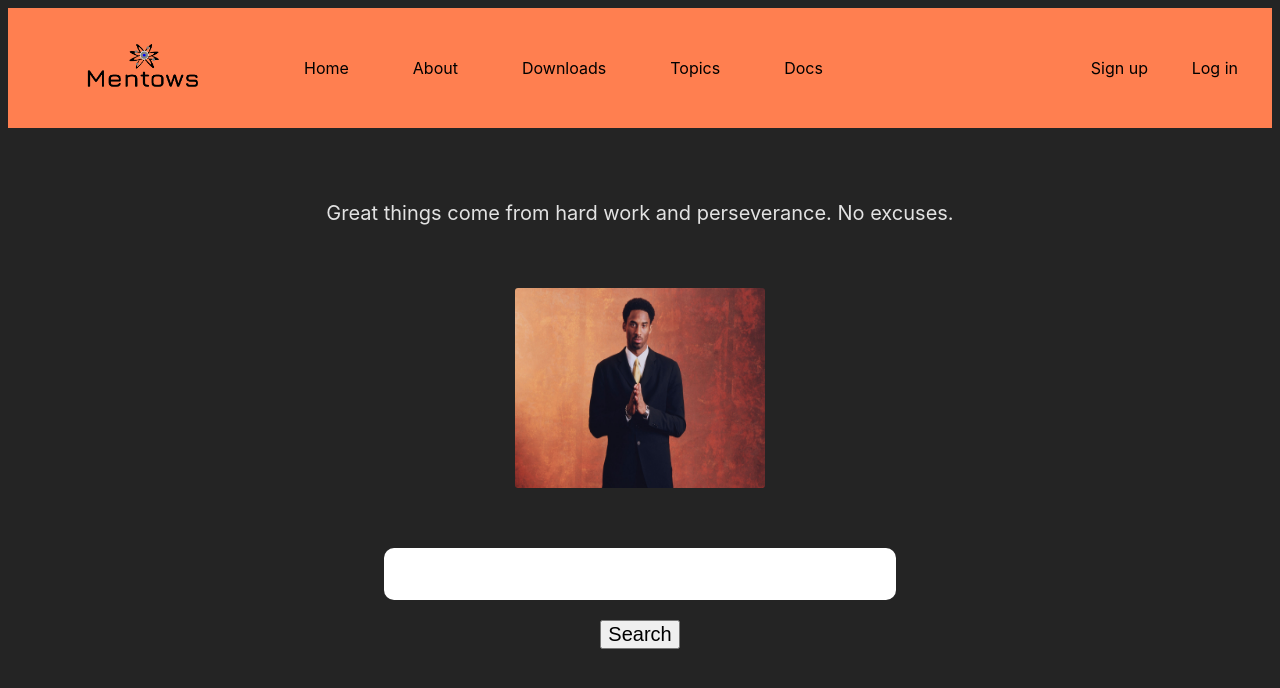
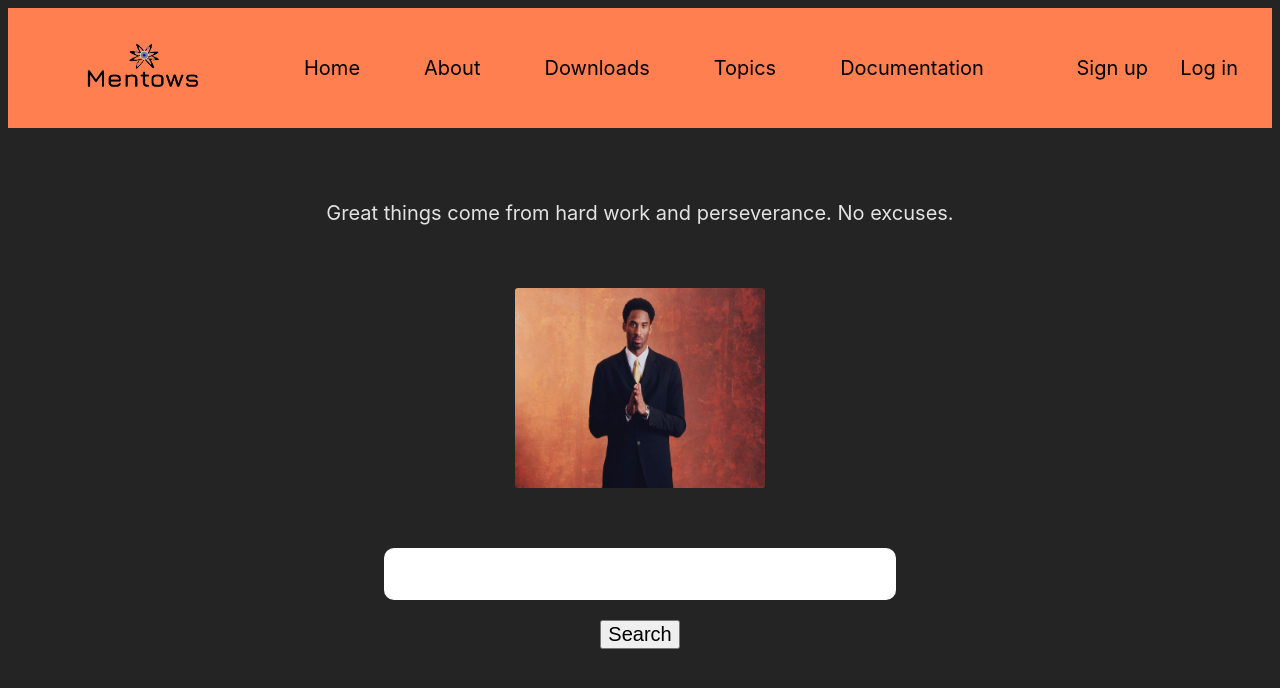
Before and after one commit to Keiaus/Mentows, a React (Vite) app in the folder mentows/: page / in a window 1280 px wide. Shown: the top 688 px of the page. Built offline with nearby package versions, Linux system fonts and the light colour scheme.

Commit message:
Changed font size on homepage

```diff
--- a/mentows/src/components/homepage/Navbar/index.jsx
+++ b/mentows/src/components/homepage/Navbar/index.jsx
@@ -15,28 +15,28 @@ const Navbar = () => {
                         <img src={"./src/assets/Mentows3.png"} alt="" className='mentows_logo' style={{ height: '120px', width: '200px' }} />
                     </NavLink>
                     <NavLink to='/Home' >
-                        Home
+                        <p style={{ fontSize: '20px' }}>Home</p>
                     </NavLink>
                     <NavLink to='/About' >
-                        About
+                        <p style={{ fontSize: '20px' }}>About</p>
                     </NavLink>
                     <NavLink to='/Downloads' >
-                        Downloads
+                        <p style={{ fontSize: '20px' }}>Downloads</p>
                     </NavLink>
                     <NavLink to='/Topics'>
-                        Topics
+                        <p style={{ fontSize: '20px' }}>Topics</p>
                     </NavLink>
                     <NavLink to='/Documentation' >
-                        Docs
+                        <p style={{ fontSize: '20px' }}>Documentation</p>
                     </NavLink>
                     <div style={{ position: 'absolute', right: '0', marginRight: '10px' }}>
                         <NavLink to='/Login' >
-                            Log in
+                            <p style={{ fontSize: '20px' }}>Log in</p>
                         </NavLink>
                     </div>
                     <div style={{ position: 'absolute', right: '0', marginRight: '100px' }}>
                         <NavLink to='/Signup' >
-                            Sign up
+                            <p style={{ fontSize: '20px' }}>Sign up</p>
                         </NavLink>
                     </div>
                 </NavMenu>
```
